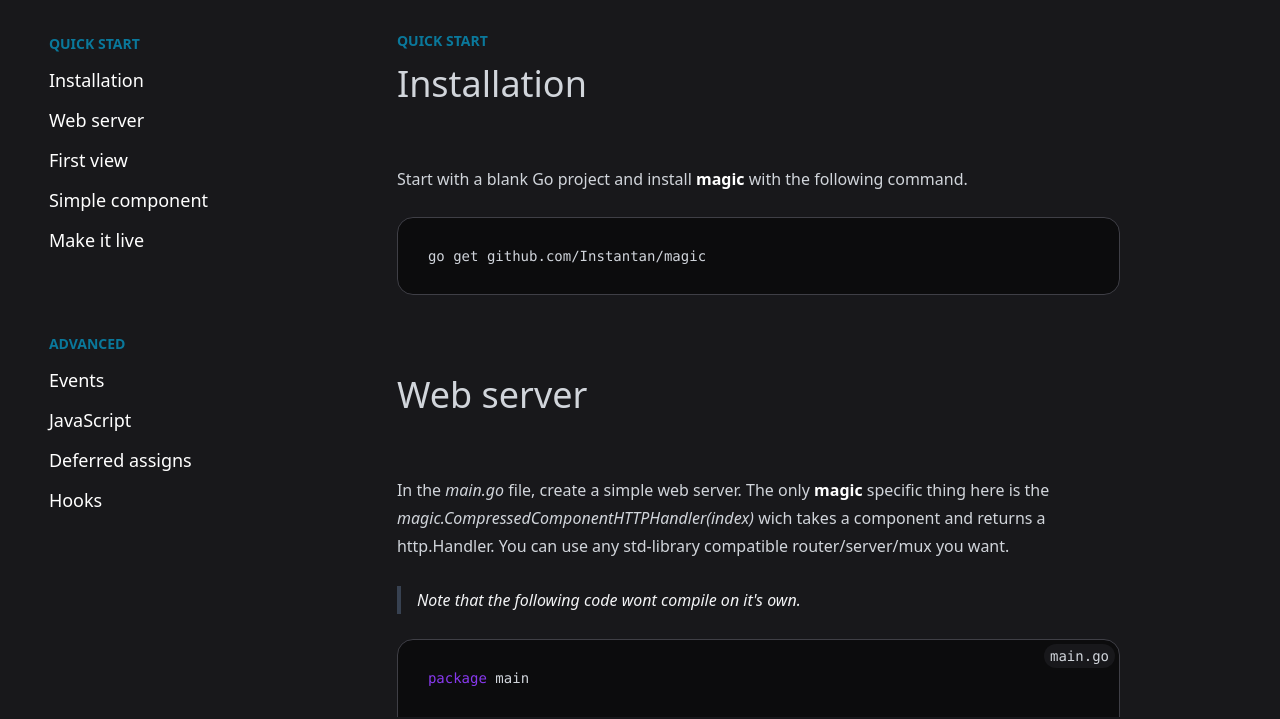
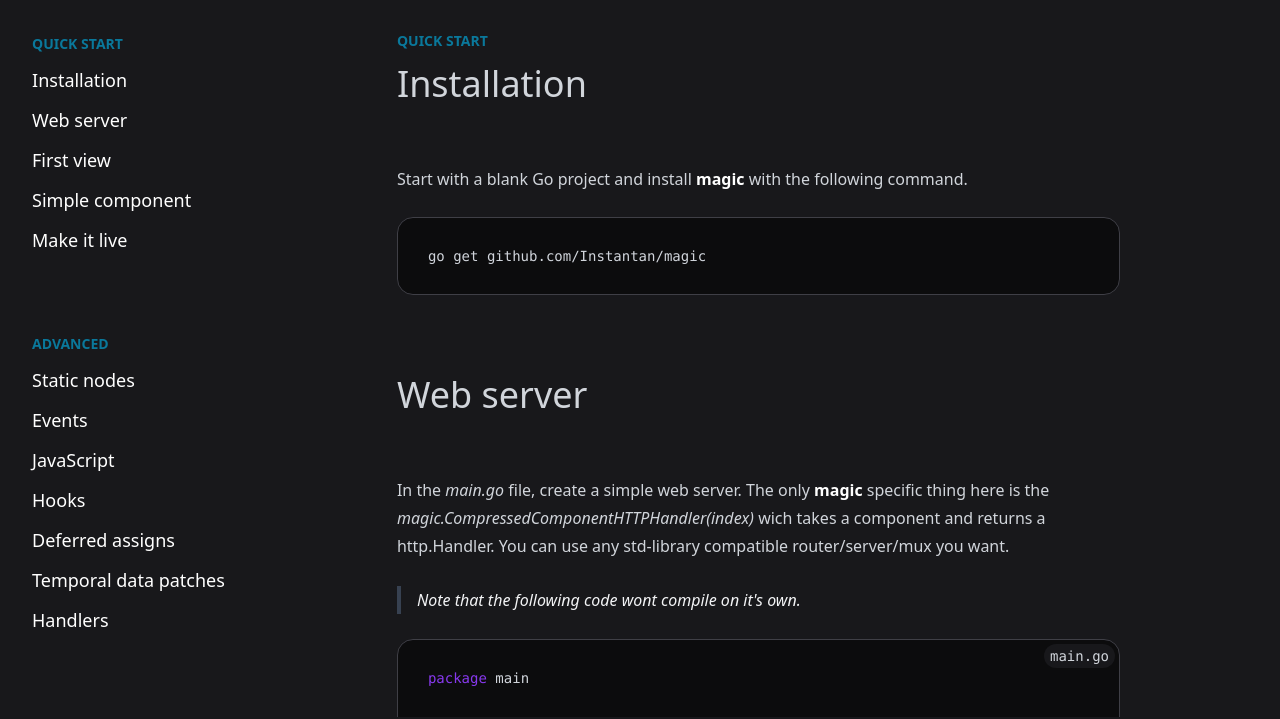
Before and after one commit to Instantan/magic, a website built with Vite: page website/learn/index.html in a window 1280 px wide. Shown: the part 81-800 px from the top of the page. Built offline with nearby package versions, Linux system fonts and the light colour scheme.

Commit message:
added advanced contents to learn page

```diff
--- a/website/learn/index.html
+++ b/website/learn/index.html
@@ -93,16 +93,25 @@
                         <a href="#events">Advanced</a>
                     </li>
                     <li class="magic-text-hover">
+                        <a href="#static-nodes">Static nodes</a>
+                    </li>
+                    <li class="magic-text-hover">
                         <a href="#events">Events</a>
                     </li>
                     <li class="magic-text-hover">
                         <a href="#javascript">JavaScript</a>
                     </li>
                     <li class="magic-text-hover">
+                        <a href="#hooks">Hooks</a>
+                    </li>
+                    <li class="magic-text-hover">
                         <a href="#deferred-assigns">Deferred assigns</a>
                     </li>
                     <li class="magic-text-hover">
-                        <a href="#hooks">Hooks</a>
+                        <a href="#temporal-data-patches">Temporal data patches</a>
+                    </li>
+                    <li class="magic-text-hover">
+                        <a href="#handlers">Handlers</a>
                     </li>
                 </ul>
             </div>
@@ -262,16 +271,28 @@
                 <p class="text-4xl pb-4 font-extralight" style="margin-top: 10px;">Events</p>
                 Send events like onclick from the client to the server and handle it in your component.
             </article>
+            <article id="static-nodes" class="mb-[30vh]">
+                <p class="text-4xl pb-4 font-extralight">Static nodes</p>
+                -
+            </article>
             <article id="javascript" class="mb-[30vh]">
                 <p class="text-4xl pb-4 font-extralight">JavaScript</p>
+                -
+            </article>
+            <article id="hooks" class="mb-[30vh]">
+                <p class="text-4xl pb-4 font-extralight">Hooks</p>
                 -
             </article>
             <article id="deferred-assigns" class="mb-[30vh]">
                 <p class="text-4xl pb-4 font-extralight">Deferred assigns</p>
                 -
             </article>
-            <article id="hooks" class="mb-[30vh]">
-                <p class="text-4xl pb-4 font-extralight">Hooks</p>
+            <article id="temporal-data-patches" class="mb-[30vh]">
+                <p class="text-4xl pb-4 font-extralight">Temporal data patches</p>
+                -
+            </article>
+            <article id="handlers" class="mb-[30vh]">
+                <p class="text-4xl pb-4 font-extralight">Handlers</p>
                 -
             </article>
         </section>
```
